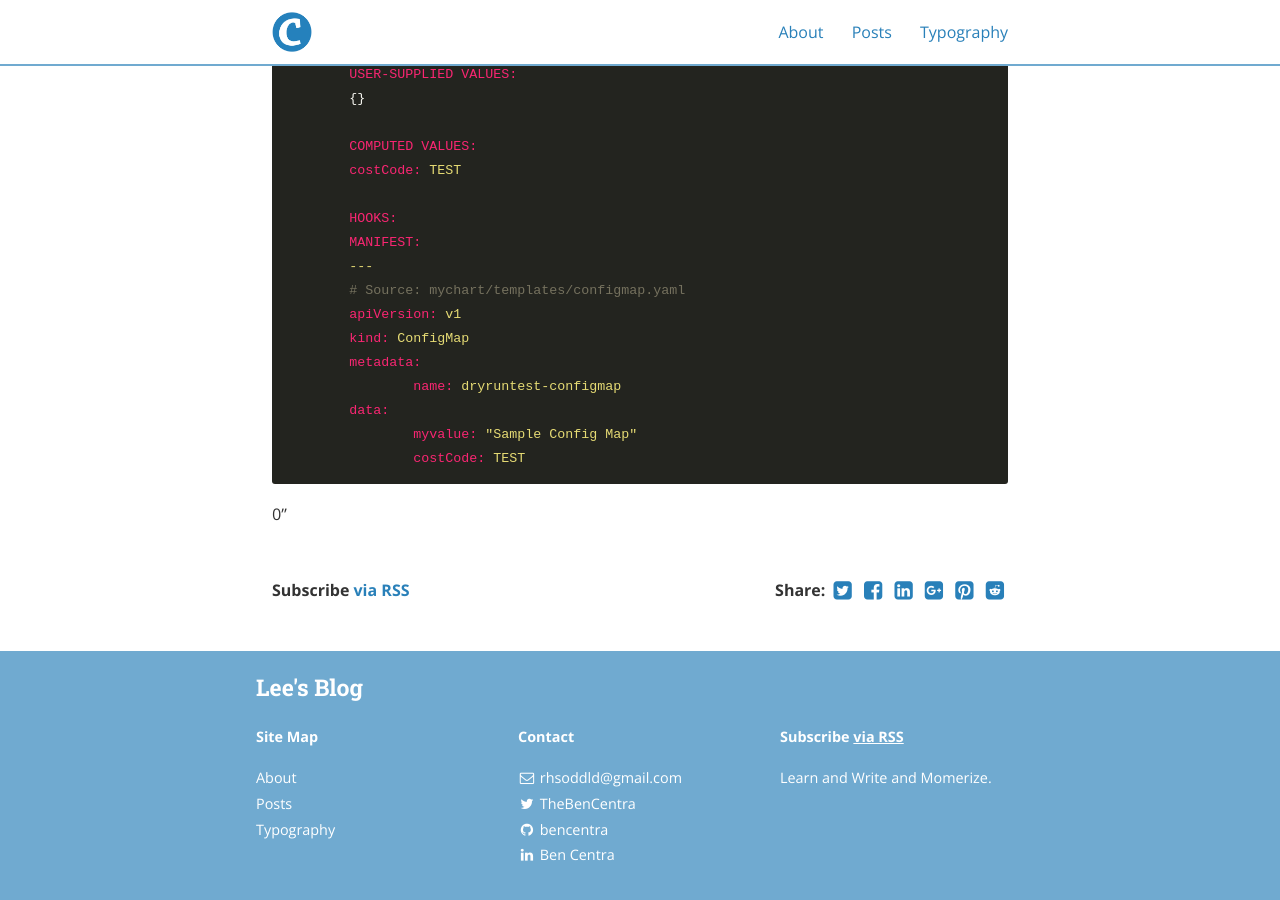
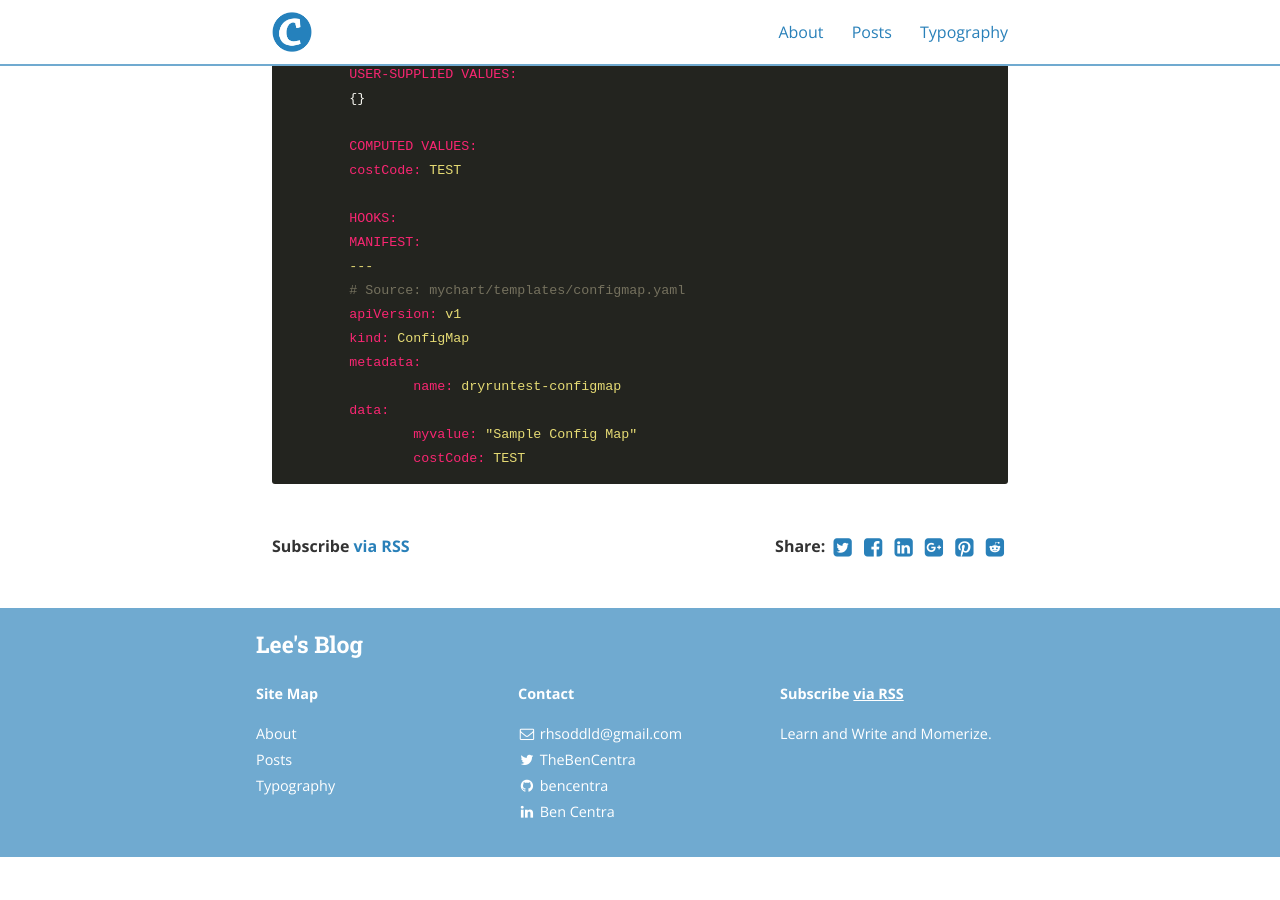
Before and after one commit to rhsoddld/rhsoddld.github.io, a Jekyll site: the page built from _posts/2021-06-15-helm_3.md, in a window 1280 px wide and 900 px high, scrolled down 1289 px. Built offline with Jekyll 4.4.1, drawn with Linux system fonts in a browser that asks for light colours; nearby versions of some CDN libraries; after the commit the page ends 2146 px from its top, so only the background shows below that.

Commit message:
Update 2021-06-15-helm_3.md

````diff
--- a/_posts/2021-06-15-helm_3.md
+++ b/_posts/2021-06-15-helm_3.md
@@ -26,7 +26,7 @@ In the previous post, I created a test chart.
 
 ## Tip!! Dryrun
 
-```
+```console
 	> helm install --debug --dry-run dryruntest .\mychart\
 	install.go:173: [debug] Original chart version: ""
 	install.go:190: [debug] CHART PATH: C:\Users\rhsod\Documents\GitHub\study_helm\mychart
@@ -55,5 +55,3 @@ In the previous post, I created a test chart.
 		myvalue: "Sample Config Map"
 		costCode: TEST
 ```
-
-0"
````
